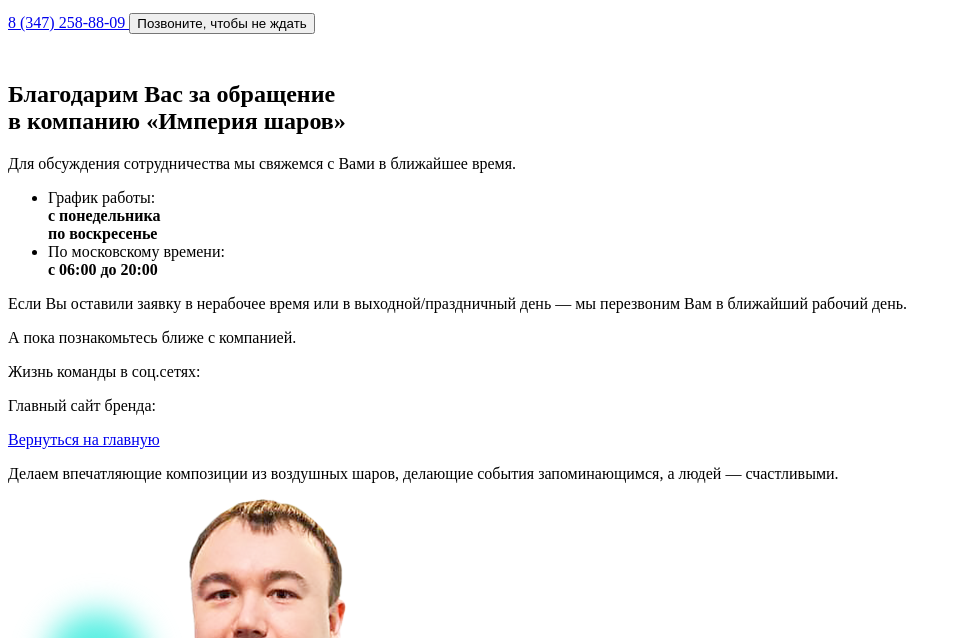
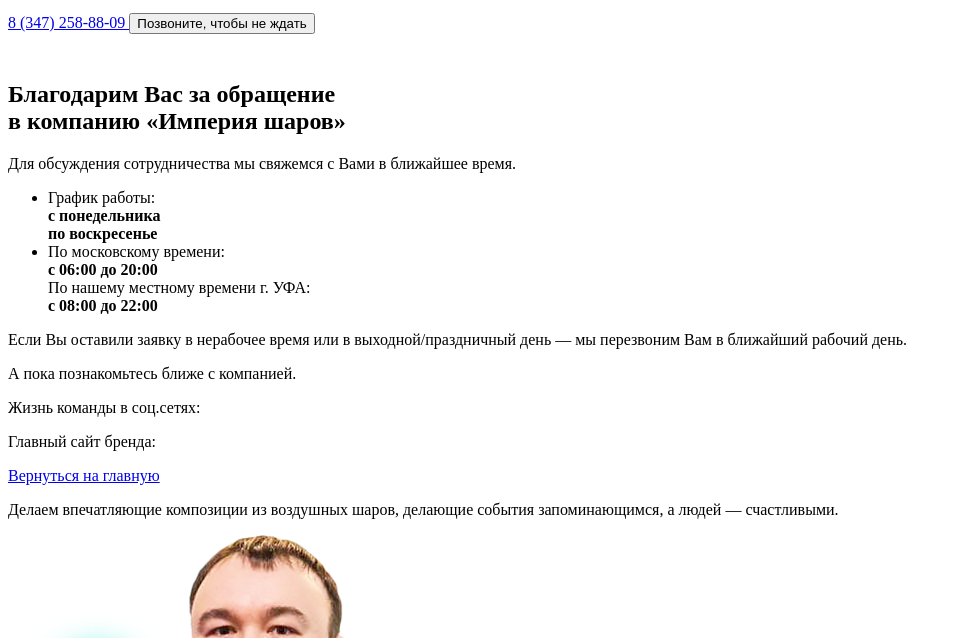
Before and after one commit to rnbelov96/balls-imperia, a plain HTML site: page src/thanks.html in a window 1280 px wide. Shown: the part 162-800 px from the top of the page, without its empty margins (0-958 px from the left). Drawn offline with Linux system fonts and the light colour scheme.

Commit message:
Add local time label

```diff
--- a/src/thanks.html
+++ b/src/thanks.html
@@ -54,7 +54,9 @@
                 </li>
                 <li class="thanks__item">
                   По московскому времени: <br />
-                  <b>с 06:00 до 20:00</b>
+                  <b>с 06:00 до 20:00</b> <br>
+                  По нашему местному времени г. УФА: <br>
+                  <b>с 08:00 до 22:00</b>
                 </li>
               </ul>
               <p class="thanks__note">
```
